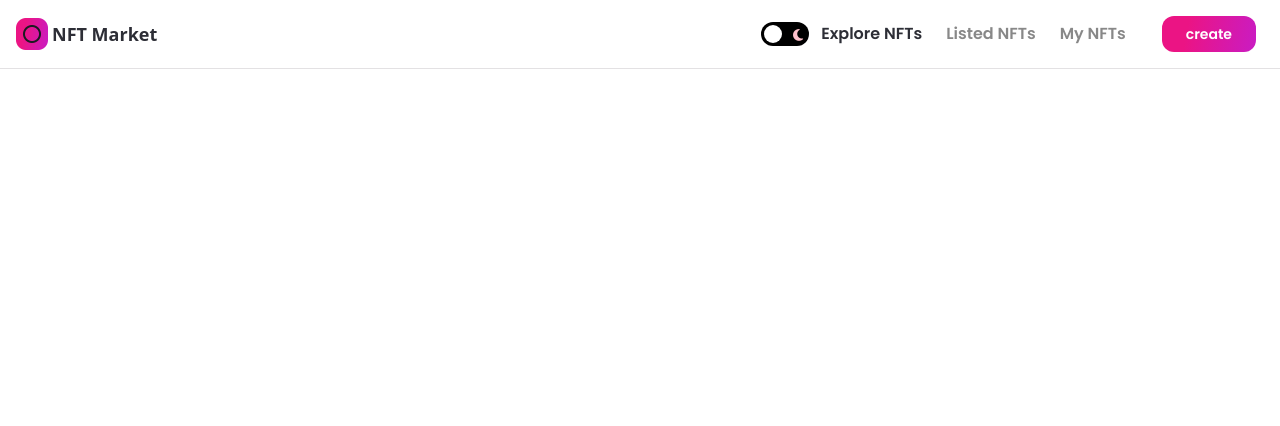
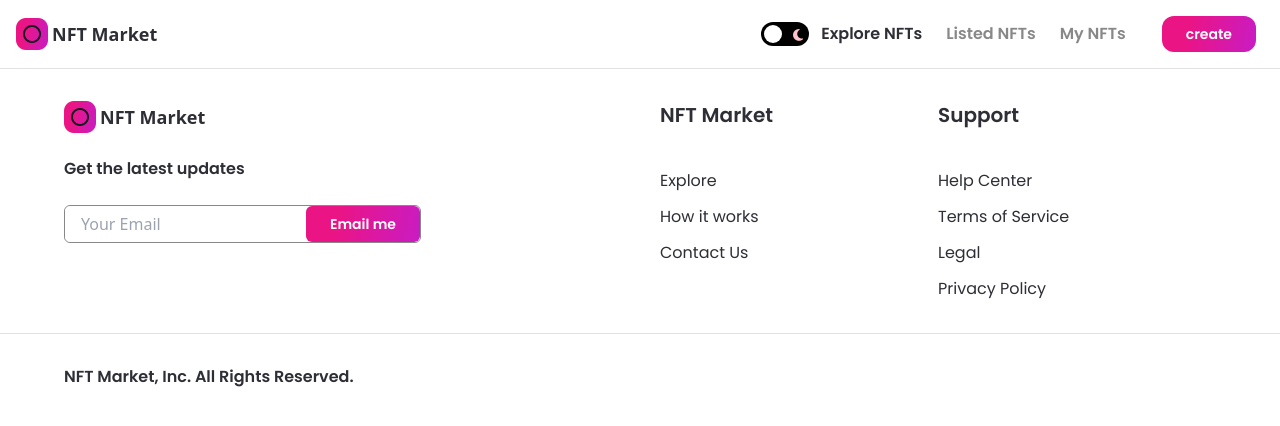
Before and after one commit to Mritunjay004/nft-marketplace, a Next.js app: page / in a window 1280 px wide. Shown: the top 426 px of the page. Built offline with nearby package versions, Linux system fonts and the light colour scheme.

Commit message:
adding footer

```diff
--- a/components/Footer.jsx
+++ b/components/Footer.jsx
@@ -1,7 +1,62 @@
-import React from 'react';
+import { useTheme } from 'next-themes';
+import Image from 'next/image';
 
-const Footer = () => (
-  <div>Footer</div>
+import images from '../assets';
+import Button from './Button';
+
+const FooterLinks = ({ heading, items }) => (
+  <div className="flex-1 justify-start items-start">
+    <h3 className="font-poppins dark:text-white text-nft-black-1 font-semibold text-xl mb-10 ">{heading}</h3>
+    {items.map((item, index) => (
+      <p key={index} className="font-poppins dark:text-white text-nft-black-1 font-normal text-base cursor-pointer dark:hover:text-nft-gray-1 hover:text-nft-black-1 my-3">
+        {item}
+      </p>
+    ))}
+  </div>
 );
 
+const Footer = () => {
+  const { theme } = useTheme();
+
+  return (
+    <footer className="flexCenter flex-col border-t dark:border-nft-black-1 border-nft-gray-1 sm:py-8 py-16">
+
+      <div className="w-full minmd:w-4/5 flex flex-row md:flex-col sm:px-4 px-16">
+        <div className="flexStart flex-1 flex-col">
+          <div className="flexCenter cursor-pointer">
+            <Image src={images.logo02} objectFit="contain" width={32} height={32} alt="logo" />
+            <p className="dark:text-white text-nft-black-1 font-semibold text-lg ml-1 ">NFT Market</p>
+          </div>
+          <p className="font-poppins dark:text-white text-nft-black-1 font-semibold text-base mt-6">Get the latest updates</p>
+          <div className="flexBetween md:w-full minlg:w-557 w-357 mt-6 dark:bg-nft-black-2 bg-white border dark:border-nft-gray-2 border-nft-gray-2 rounded-md ">
+            <input type="email" placeholder="Your Email" className="h-full flex-1 w-full dark:bg-nft-black-2 bg-white px-4 rounded-md dark:text-white minlg:text-lg outline-none" />
+            <div className="flex-initial">
+              <Button btnName="Email me" classStyles="rounded-md" />
+            </div>
+          </div>
+        </div>
+
+        <div className="flex-1 flexBetweenStart flex-wrap ml-10 md:ml-0 md:mt-8">
+          <FooterLinks heading="NFT Market" items={['Explore', 'How it works', 'Contact Us']} />
+          <FooterLinks heading="Support" items={['Help Center', 'Terms of Service', 'Legal', 'Privacy Policy']} />
+        </div>
+
+      </div>
+
+      <div className="flexCenter w-full mt-5 border-t dark:border-nft-black-1 border-nft-gray-1 sm:px-4 px-16">
+        <div className="flexBetween flex-row w-full minmd:w-4/5 sm:flex-col mt-7">
+          <p className="font-poppins dark:text-white text-nft-black-1 font-semibold text-base">NFT Market, Inc. All Rights Reserved.</p>
+          <div className="flex flex-row sm:mt-4">
+            {[images.instagram, images.twitter, images.telegram, images.discord].map((image, index) => (
+              <div className="mx-2 cursor-pointer" key={index}>
+                <Image src={image} objectFit="contain" width={24} height={24} alt="social" className={theme === 'light' && 'filter invert'} />
+              </div>
+            ))}
+          </div>
+        </div>
+      </div>
+    </footer>
+  );
+};
+
 export default Footer;
```
